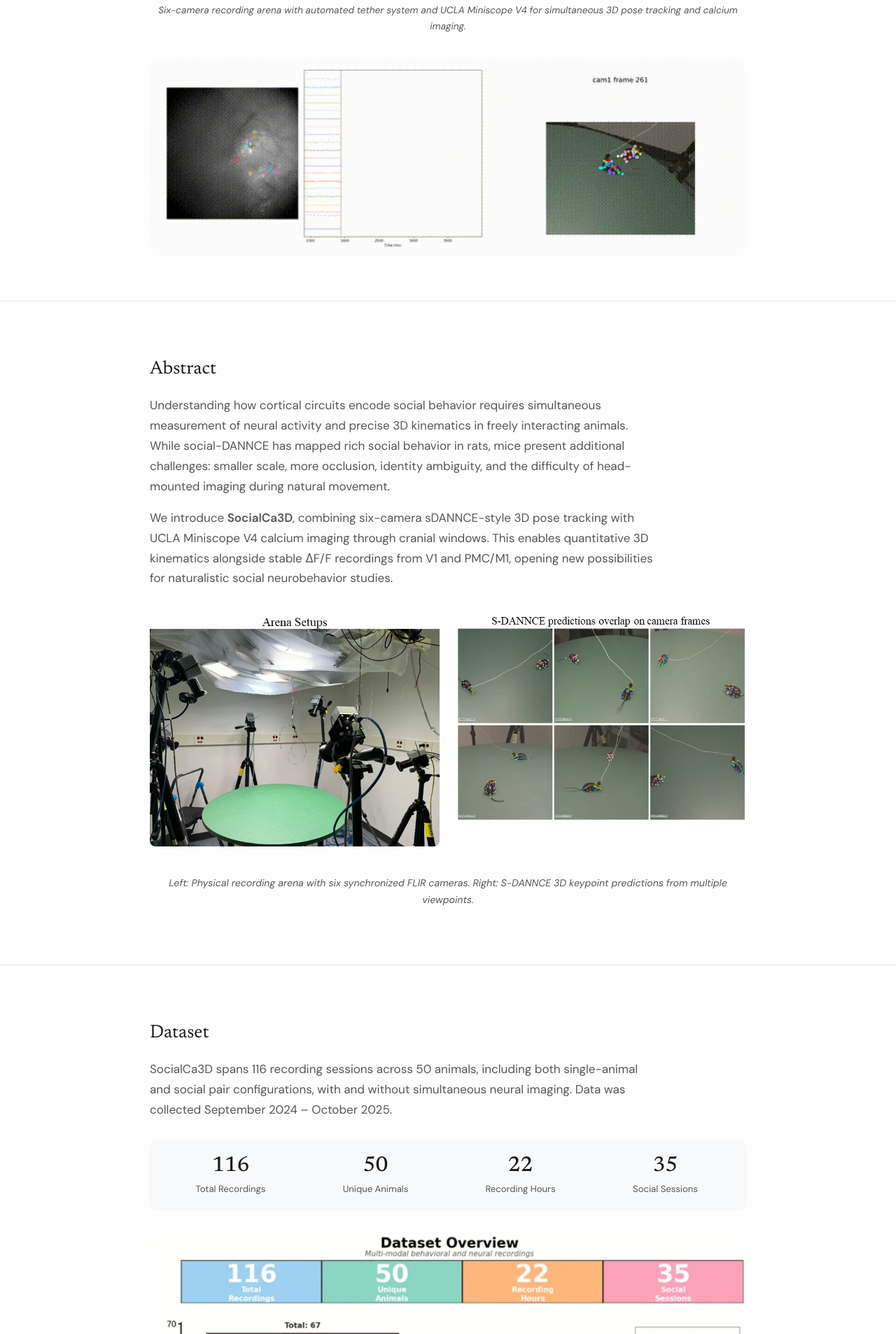
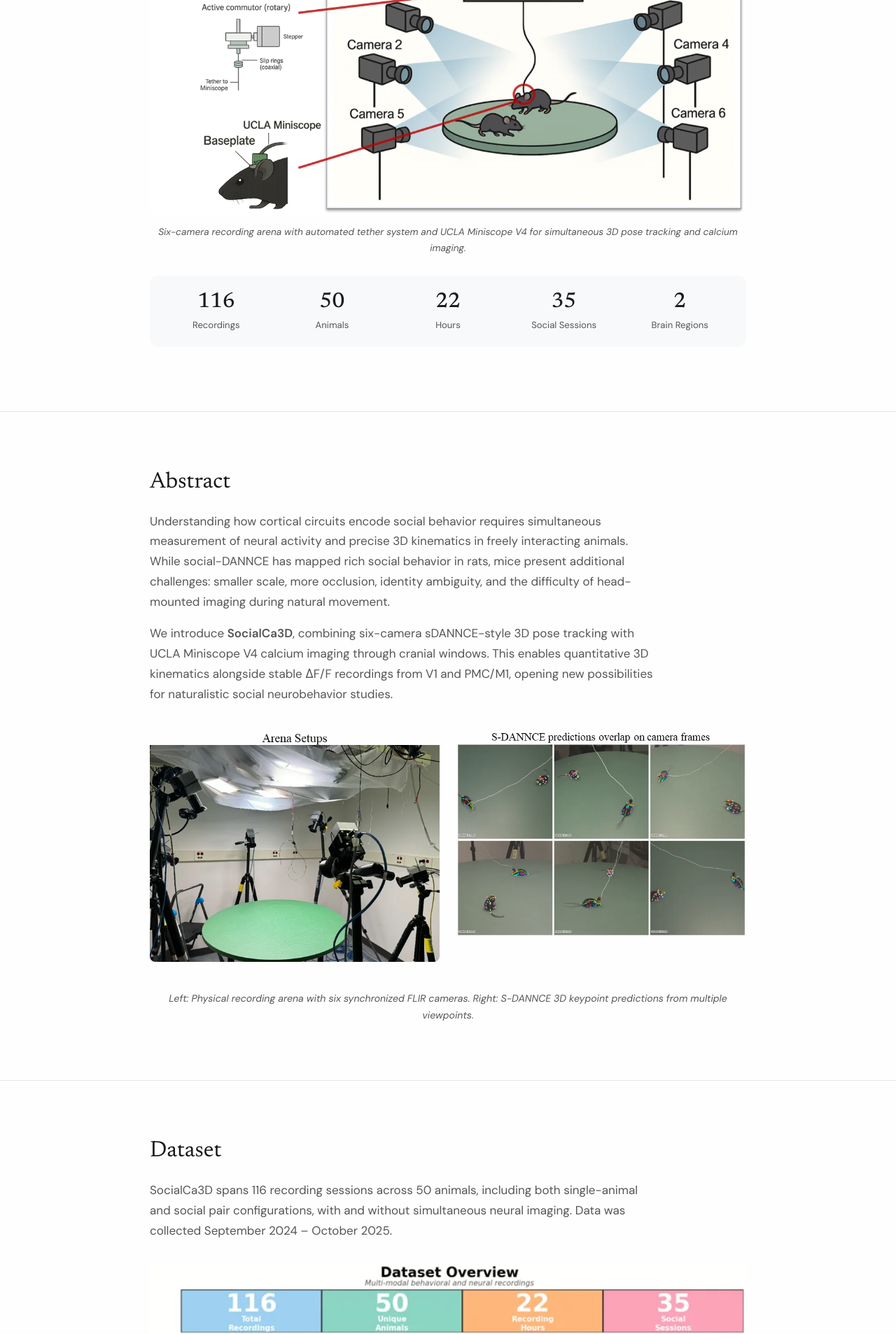
Before and after one commit to gadsfly/social-neural-imaging, a plain HTML site: page index.html in a window 1280 px wide. Shown: the part 893-2800 px from the top of the page at 70% size. Drawn offline with Linux system fonts and the light colour scheme.

Commit message:
some minor twic of the banner

```diff
--- a/index.html
+++ b/index.html
@@ -67,7 +67,7 @@
         }
 
         h2 {
-            font-size: 1.65rem;
+            font-size: 2rem;
             margin-bottom: 1.25rem;
             color: var(--color-text);
         }
@@ -242,7 +242,7 @@
         /* Stats banner */
         .stats-banner {
             display: grid;
-            grid-template-columns: repeat(4, 1fr);
+            grid-template-columns: repeat(5, 1fr);
             gap: 1rem;
             background: var(--color-surface);
             border-radius: 12px;
@@ -252,7 +252,7 @@
 
         @media (max-width: 600px) {
             .stats-banner {
-                grid-template-columns: repeat(2, 1fr);
+                grid-template-columns: repeat(3, 1fr);
             }
         }
 
@@ -535,11 +535,35 @@
             </div>
 
             <div class="hero-figure">
-                <img src="images/01_system_schematic.png" alt="System schematic: six-camera arena with automated tether and miniscope setup for multi-animal 3D tracking">
-            </div>
-            <p class="hero-caption">Six-camera recording arena with automated tether system and UCLA Miniscope V4 for simultaneous 3D pose tracking and calcium imaging.</p>
-            <div class="hero-figure">
-    <img src="images/side_by_side.gif" alt="Example recording showing synchronized behavioral and neural data">
+        <img src="images/side_by_side.gif" alt="Example recording showing synchronized behavioral and neural data">
+    </div>
+
+        <div class="hero-figure">
+            <img src="images/01_system_schematic.png" alt="System schematic: six-camera arena with automated tether and miniscope setup for multi-animal 3D tracking">
+        </div>
+        <p class="hero-caption">Six-camera recording arena with automated tether system and UCLA Miniscope V4 for simultaneous 3D pose tracking and calcium imaging.</p>
+        <div class="stats-banner">
+        <div class="stat">
+            <div class="stat-value">116</div>
+            <div class="stat-label">Recordings</div>
+        </div>
+        <div class="stat">
+            <div class="stat-value">50</div>
+            <div class="stat-label">Animals</div>
+        </div>
+        <div class="stat">
+            <div class="stat-value">22</div>
+            <div class="stat-label">Hours</div>
+        </div>
+        <div class="stat">
+            <div class="stat-value">35</div>
+            <div class="stat-label">Social Sessions</div>
+        </div>
+        <div class="stat">
+            <div class="stat-value">2</div>
+            <div class="stat-label">Brain Regions</div>
+        </div>
+    </div>
 </div>
         </div>
     </section>
@@ -578,24 +602,7 @@
                 SocialCa3D spans 116 recording sessions across 50 animals, including both single-animal and social pair configurations, with and without simultaneous neural imaging. Data was collected September 2024 – October 2025.
             </p>
 
-            <div class="stats-banner">
-                <div class="stat">
-                    <div class="stat-value">116</div>
-                    <div class="stat-label">Total Recordings</div>
-                </div>
-                <div class="stat">
-                    <div class="stat-value">50</div>
-                    <div class="stat-label">Unique Animals</div>
-                </div>
-                <div class="stat">
-                    <div class="stat-value">22</div>
-                    <div class="stat-label">Recording Hours</div>
-                </div>
-                <div class="stat">
-                    <div class="stat-value">35</div>
-                    <div class="stat-label">Social Sessions</div>
-                </div>
-            </div>
+
 
             <div class="figure">
                 <img src="images/04_dataset_overview.png" alt="Dataset breakdown showing behavior-only and miniscope sessions">
@@ -667,6 +674,18 @@
                 <img src="images/08_aligned_neural_behavior.png" alt="Aligned neural activity and behavioral variables during social interactions">
                 <p class="figure-caption">
                     Top: Clustered neural activity (z-scored) aligned with inter-animal distance. Social interaction events (pink bars) mark periods of close proximity. Bottom: Detailed view of three example social events showing neural activity alongside behavioral variables (distance, snout position, head pitch/yaw).
+                </p>
+            </div>
+            <div class="figure">
+                <img src="images/08_aligned_neural_behavior_2.png" alt="Neural activity aligned to 14 social interaction events">
+                <p class="figure-caption">
+                    Neural activity and behavioral variables aligned to 14 detected social interaction events.
+                </p>
+            </div>
+            <div class="figure">
+                <img src="images/11_pmc_single_animal.png" alt="PMC neural activity aligned with center-of-mass trajectories in single animal">
+                <p class="figure-caption">
+                    PMC single-animal recording: Hierarchically clustered neural activity aligned with center-of-mass trajectories during open-field exploration.
                 </p>
             </div>
         </div>
```
Also changed, not shown: images/11_pmc_single_animal.png (added), 1 other file.
